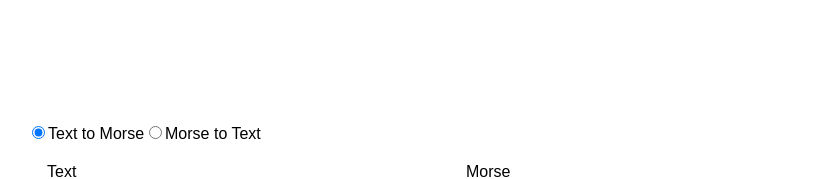
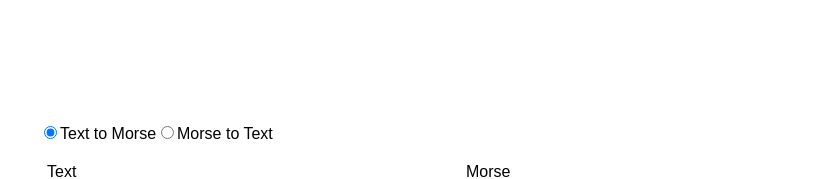
Before and after one commit to yinkar/morse-translator, a Vue app: page / in a window 1280 px wide. Shown: the part 196-375 px from the top of the page, without its empty margins (213-1051 px from the left). Built offline with nearby package versions, Linux system fonts and the light colour scheme.

Commit message:
Add padding

```diff
--- a/src/App.vue
+++ b/src/App.vue
@@ -117,6 +117,7 @@
   .panel {
     display: flex;
     justify-content: flex-start;
+    padding: 0 12px;
   }
 
   .container {
```
